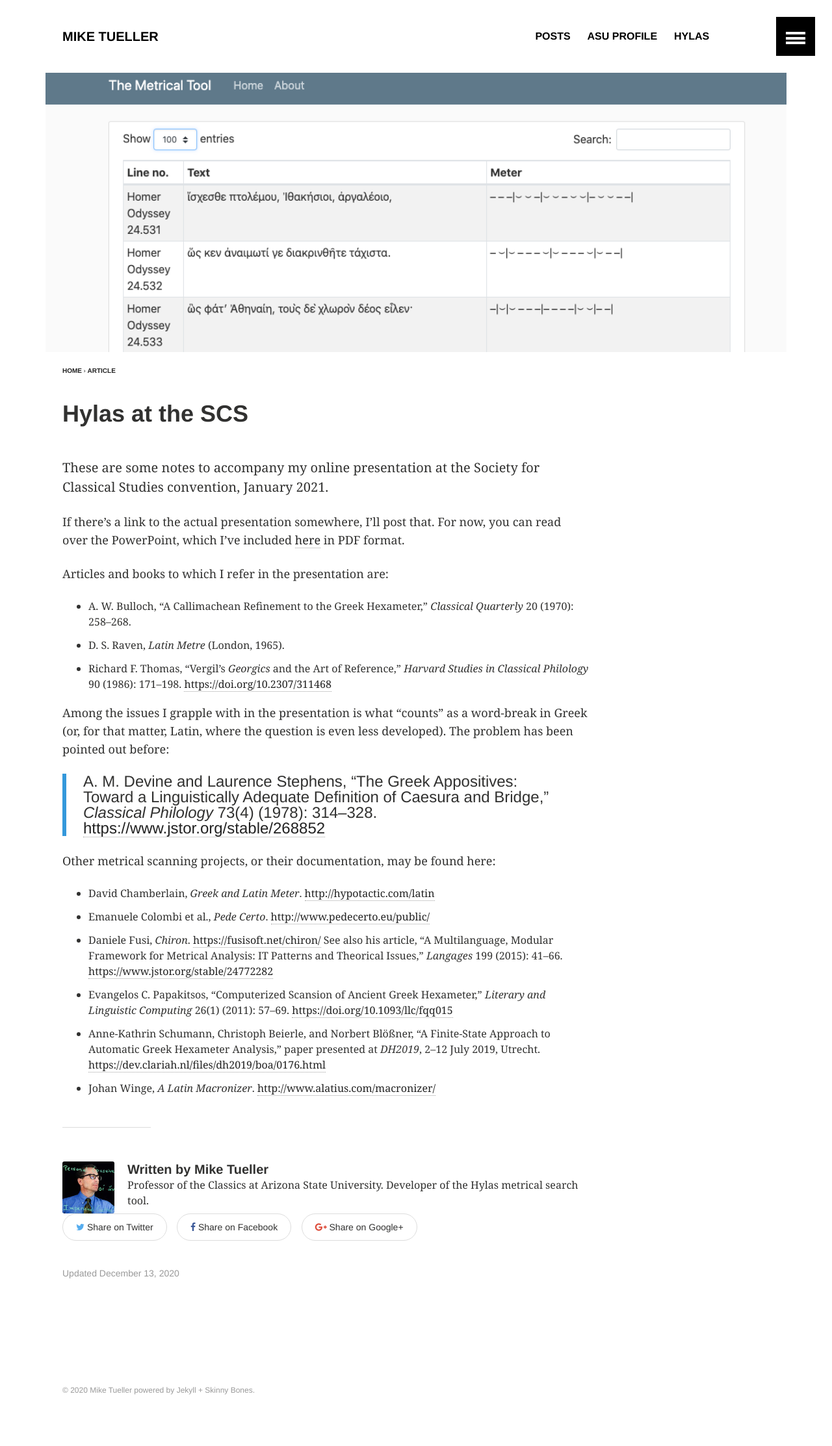
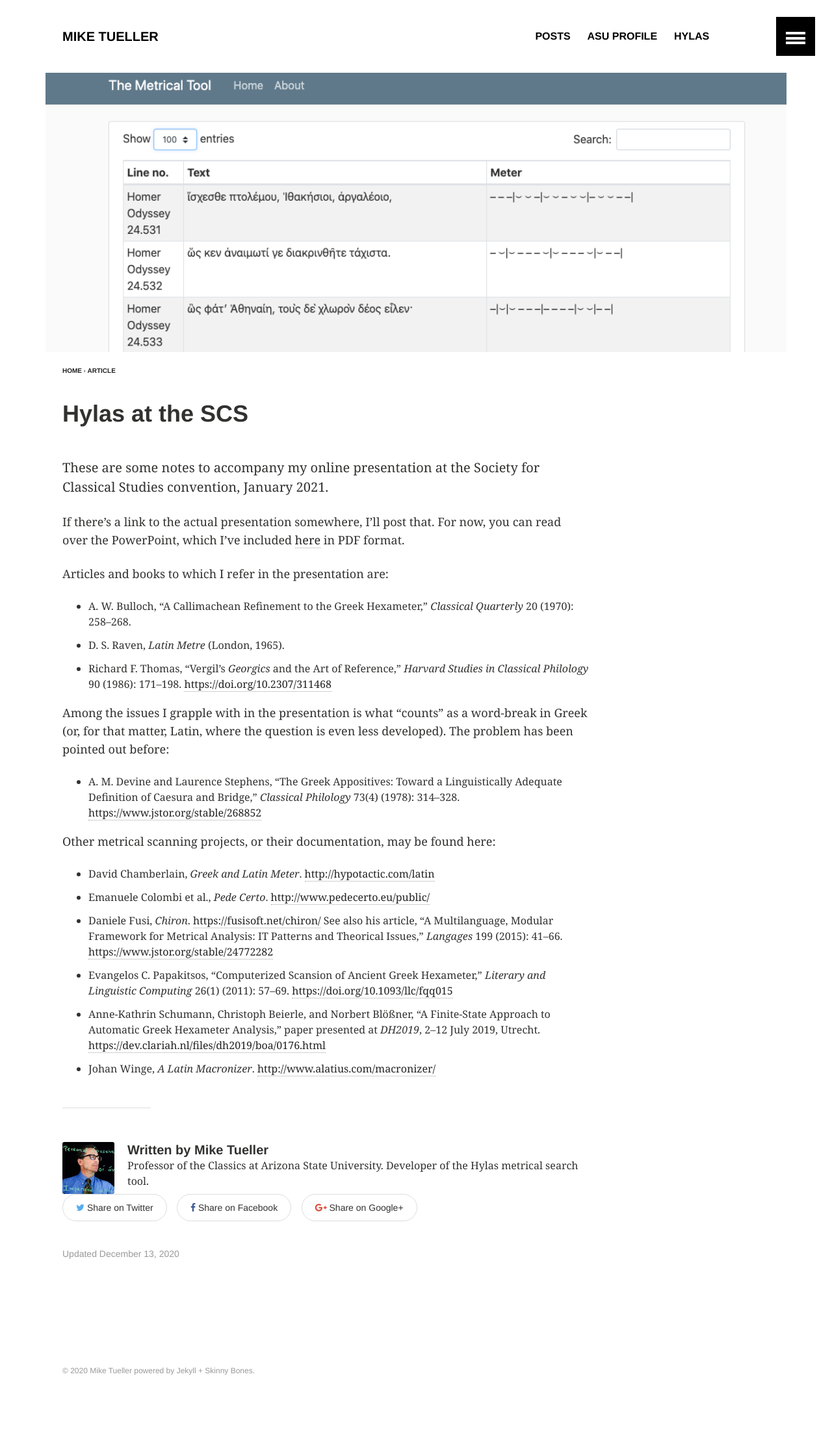
Before and after one commit to MikeTueller/miketueller.github.io, a Jekyll site: the page built from _posts/hylas/2020-12-13-hylas-at-scs.md, in a window 1280 px wide. Shown: the whole page at 65% size. Built offline with Jekyll 4.4.1, drawn with Linux system fonts in a browser that asks for light colours; after the commit the page ends 2196 px from its top, so only the background shows below that.

```diff
--- a/_posts/hylas/2020-12-13-hylas-at-scs.md
+++ b/_posts/hylas/2020-12-13-hylas-at-scs.md
@@ -18,7 +18,7 @@ Articles and books to which I refer in the presentation are:
 
 Among the issues I grapple with in the presentation is what “counts” as a word-break in Greek (or, for that matter, Latin, where the question is even less developed). The problem has been pointed out before:
 
-> A. M. Devine and Laurence Stephens, “The Greek Appositives: Toward a Linguistically Adequate Definition of Caesura and Bridge,” _Classical Philology_ 73(4) (1978): 314–328. <https://www.jstor.org/stable/268852>
+- A. M. Devine and Laurence Stephens, “The Greek Appositives: Toward a Linguistically Adequate Definition of Caesura and Bridge,” _Classical Philology_ 73(4) (1978): 314–328. <https://www.jstor.org/stable/268852>
 
 Other metrical scanning projects, or their documentation, may be found here:
 
```
